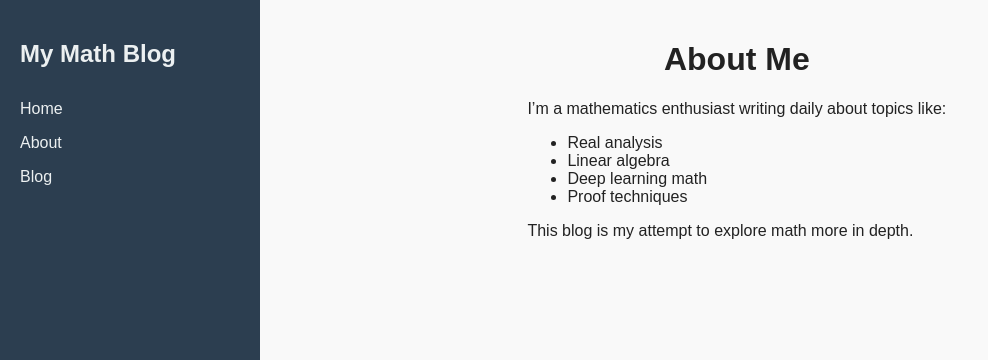
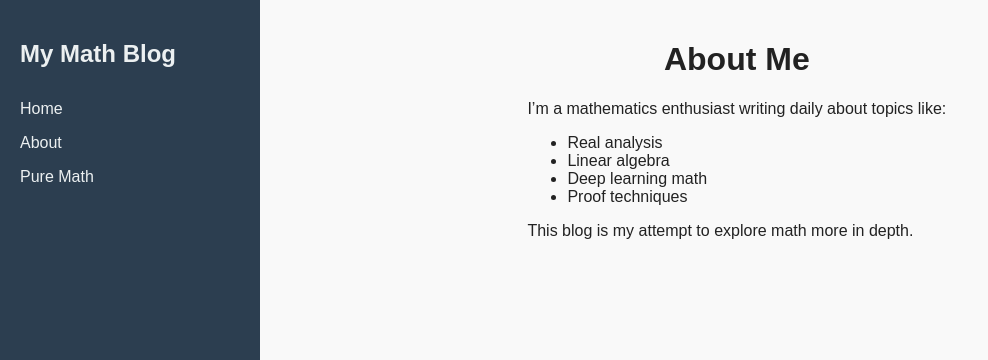
Before and after one commit to GitDisciplined/GitDisciplined.github.io, a Jekyll site: the page built from about.md, in a window 1280 px wide. Shown: the top 360 px of the page, without its empty margins (0-988 px from the left). Built offline with Jekyll 4.4.1, drawn with Linux system fonts in a browser that asks for light colours.

Commit message:
Update sidebar.html

```diff
--- a/_includes/sidebar.html
+++ b/_includes/sidebar.html
@@ -3,6 +3,6 @@
   <ul>
     <li><a href="{{ '/' | relative_url }}">Home</a></li>
     <li><a href="{{ '/about' | relative_url }}">About</a></li>
-    <li><a href="{{ '/blog' | relative_url }}">Blog</a></li>
+    <li><a href="/pure-math">Pure Math</a></li>
   </ul>
 </nav>
```
